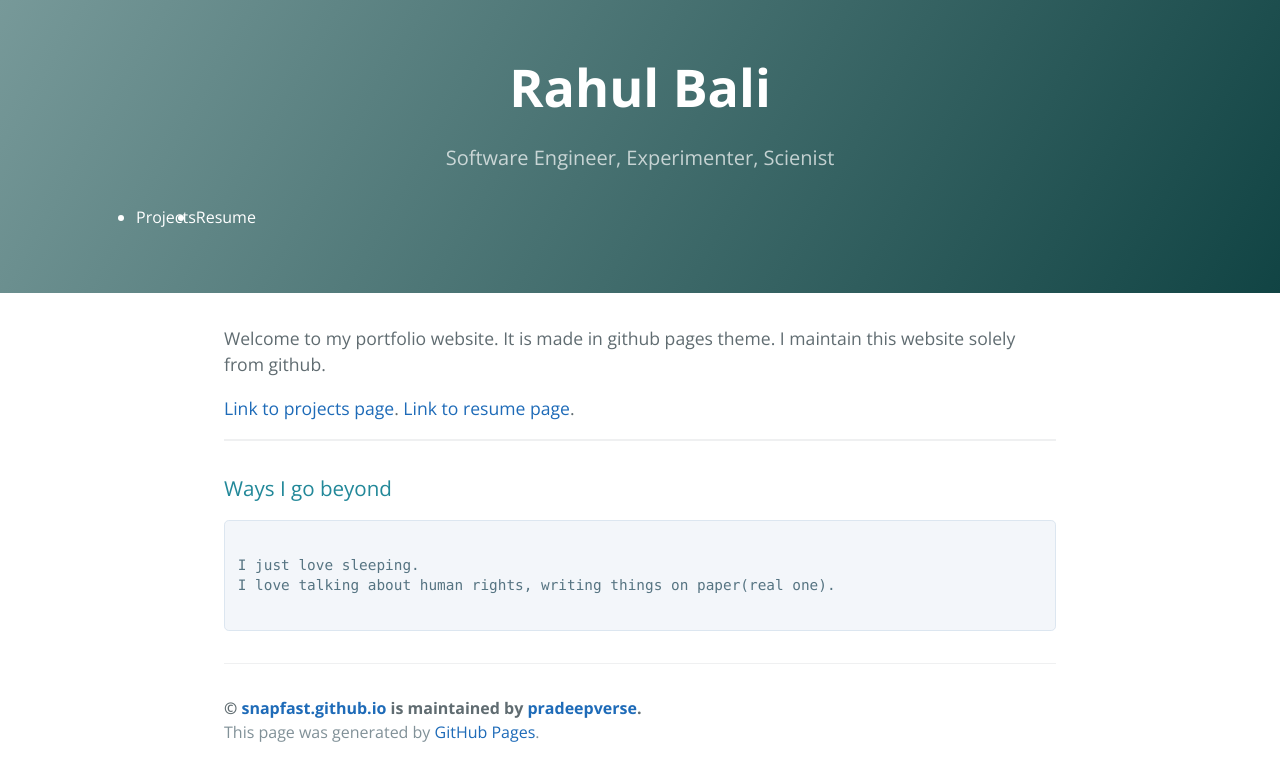
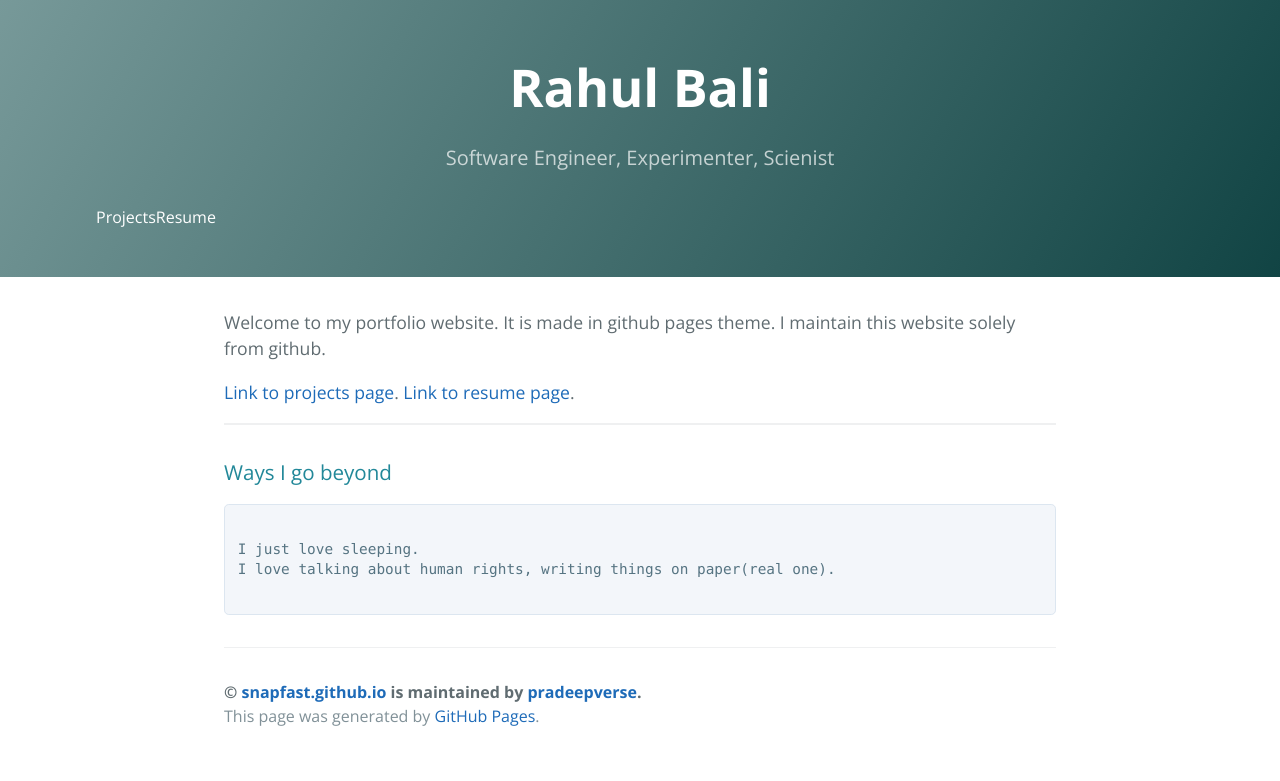
Before and after one commit to pradeepverse/snapfast.github.io, a Jekyll site: the page built from index.md, in a window 1280 px wide. Shown: the top 781 px of the page. Built offline with Jekyll 4.4.1, drawn with Linux system fonts in a browser that asks for light colours.

Commit message:
Update default.html

```diff
--- a/_layouts/default.html
+++ b/_layouts/default.html
@@ -25,9 +25,9 @@
     <header class="page-header" role="banner">
       <h1 class="project-name">{{ page.title | default: site.title | default: site.github.repository_name }}</h1>
       <h2 class="project-tagline">{{ page.description | default: site.description | default: site.github.project_tagline }}</h2>
-      <ul style="display: flex">
-        <li><a href="./projects.html">Projects</a></li>
-        <li><a href="./resume.html">Resume</a></li>
+      <div style="display: flex">
+        <a href="./projects.html">Projects</a>
+        <a href="./resume.html">Resume</a>
       </ul>
       {% if site.project_page %}
         <a href="{{ site.github.repository_url }}" class="btn">View on GitHub</a>
```
